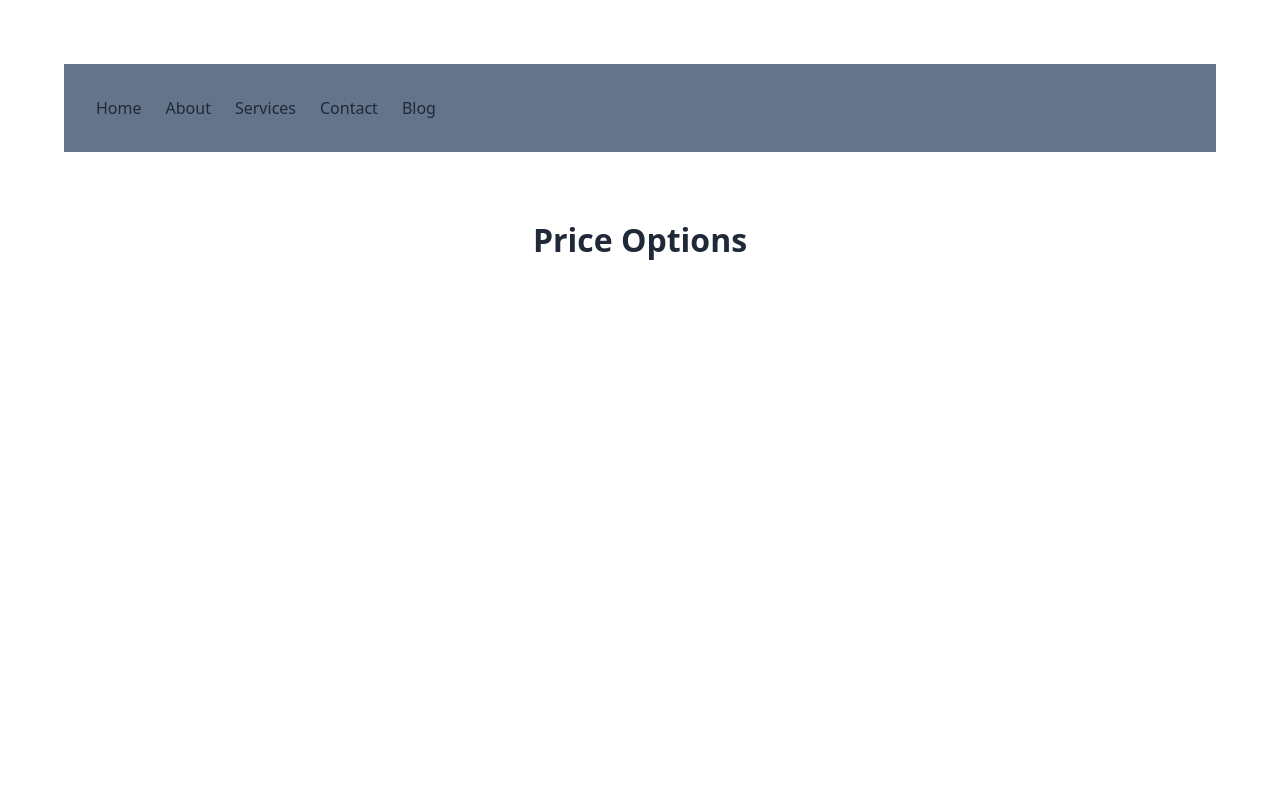
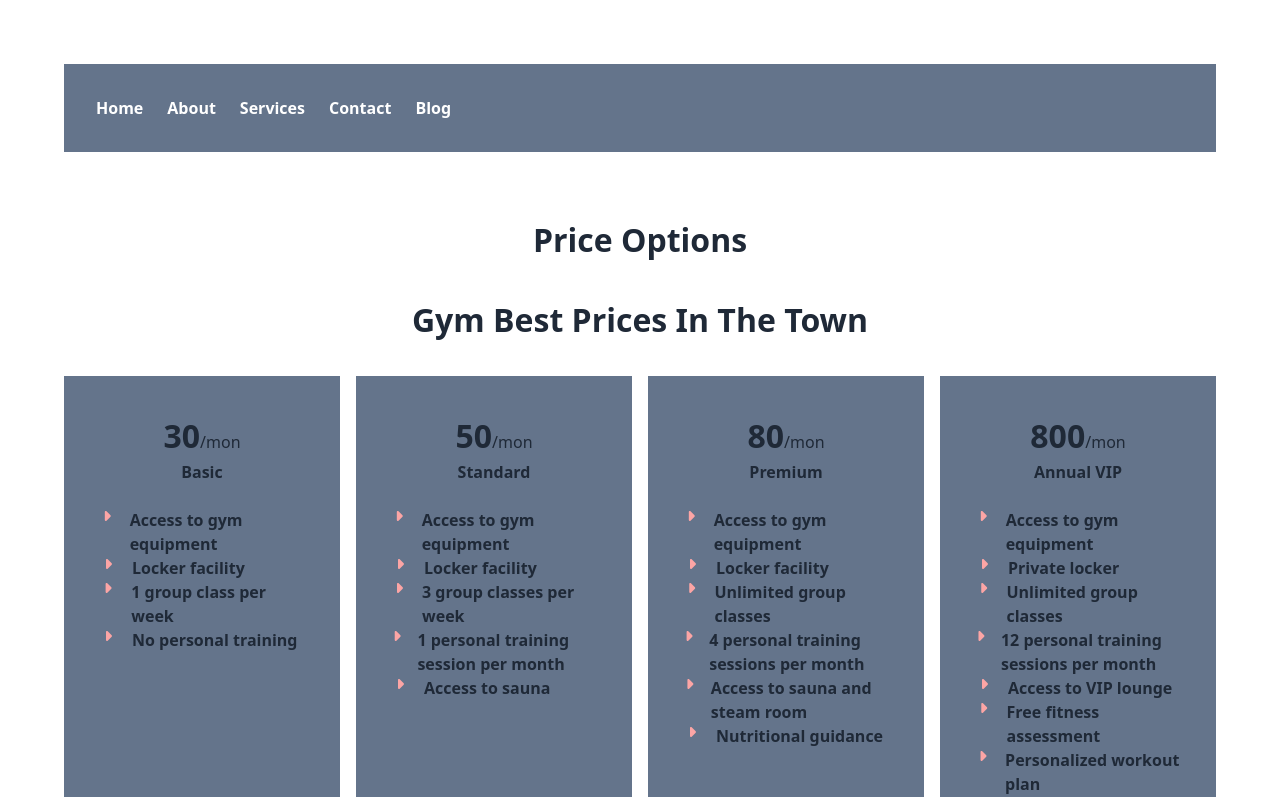
Before and after one commit to SheikhNegarSultana/price-options, a React (Vite) app: page / in a window 1280 px wide. Shown: the top 797 px of the page. Built offline with nearby package versions, Linux system fonts and the light colour scheme.

Commit message:
Price Card Added And Using Flex Grow

```diff
--- a/package.json
+++ b/package.json
@@ -23,7 +23,7 @@
     "autoprefixer": "^10.4.20",
     "daisyui": "^4.12.14",
     "eslint": "^9.13.0",
-    "eslint-plugin-react": "^7.37.1",
+    "eslint-plugin-react": "^7.37.2",
     "eslint-plugin-react-hooks": "^5.0.0",
     "eslint-plugin-react-refresh": "^0.4.13",
     "globals": "^15.11.0",
--- a/src/App.jsx
+++ b/src/App.jsx
@@ -1,5 +1,7 @@
+import React from 'react';
 import './App.css'
 import NavBar from './Components/NavBar/NavBar'
+import PriceOptions from './Components/PriceOptions/PriceOptions';
 // import DaisyUINav from './Components/DaisyUINav/DaisyUINav'
 
 function App() {
@@ -11,7 +13,8 @@ function App() {
     {/* <DaisyUINav></DaisyUINav> */}
 
     <NavBar></NavBar>
-      <h1 className=' mt-[4rem] font-extrabold text-[2rem] text-center text-pretty'> Price Options</h1>
+    <h1 className=' mt-[4rem] font-extrabold text-[2rem] text-center text-pretty'> Price Options</h1>
+    <PriceOptions></PriceOptions>
 
 
     </>
--- /dev/null
+++ b/src/Components/Feature/Feature.jsx
@@ -0,0 +1,18 @@
+import React from 'react';
+import PropTypes from 'prop-types';
+import { FaCaretRight } from "react-icons/fa6";
+
+const Feature = ({feature}) => {
+    return (
+        <div>
+            <h1 className=' flex text-[1rem] font-semibold gap-4 '> <FaCaretRight className=' text-red-300' />
+            {feature}
+            </h1>
+        </div>
+    );
+};
+
+Feature.propTypes ={
+    feature:PropTypes.array
+}
+export default Feature;
--- a/src/Components/Link/Link.jsx
+++ b/src/Components/Link/Link.jsx
@@ -1,3 +1,5 @@
+import React from 'react';
+
 import PropTypes from 'prop-types';
 
 
--- a/src/Components/NavBar/NavBar.jsx
+++ b/src/Components/NavBar/NavBar.jsx
@@ -28,7 +28,7 @@ const NavBar = () => {
 
         <ul className={`md:flex gap-6 absolute md:static
         ${ open ? ' top-[6rem] ' : ' -top-[18rem] ' }
-        bg-slate-500 p-8 duration-1000  `
+        bg-slate-500 p-8 duration-1000  text-white font-extrabold `
         } >
             {
                 routes.map( route =>
--- /dev/null
+++ b/src/Components/PriceOption/PriceOption.jsx
@@ -0,0 +1,37 @@
+import React from 'react';
+import PropTypes from 'prop-types';
+import Feature from '../Feature/Feature';
+
+const PriceOption = ({option}) => {
+    const{ name  , features, price} = option
+    return (
+        <div className=' bg-slate-500 p-9 flex flex-col  '>
+        <div className='text-center'>
+            <h1>
+                <span className=' text-[2rem] font-bold  '> {price}</span>
+                <span>/mon </span>
+            </h1>
+            <h2 className=' text-[1rem] font-semibold'>{name}</h2>
+        </div>
+
+            <div className=' mt-6 flex-grow '>
+            {
+                features.map( ( feature , index) =>
+                    <Feature
+                    key={index}
+                    feature={feature}
+                    ></Feature>
+                )
+            }
+            </div>
+
+        <button className=' mt-12 w-full bg-slate-950 p-[1rem] rounded-2xl text-white font-extrabold  hover:bg-red-300  '> Buy Now </button>
+
+        </div>
+    );
+};
+
+PriceOption.propTypes ={
+    option:PropTypes.object
+}
+export default PriceOption;
--- /dev/null
+++ b/src/Components/PriceOptions/PriceOptions.jsx
@@ -0,0 +1,80 @@
+import React from 'react';
+import PriceOption from '../PriceOption/PriceOption';
+
+const PriceOptions = () => {
+    const Prices = [
+        {
+          "id": 1,
+          "name": "Basic",
+          "price": 30,
+          "duration": "monthly",
+          "features": [
+            "Access to gym equipment",
+            "Locker facility",
+            "1 group class per week",
+            "No personal training"
+          ]
+        },
+        {
+          "id": 2,
+          "name": "Standard",
+          "price": 50,
+          "duration": "monthly",
+          "features": [
+            "Access to gym equipment",
+            "Locker facility",
+            "3 group classes per week",
+            "1 personal training session per month",
+            "Access to sauna"
+          ]
+        },
+        {
+          "id": 3,
+          "name": "Premium",
+          "price": 80,
+          "duration": "monthly",
+          "features": [
+            "Access to gym equipment",
+            "Locker facility",
+            "Unlimited group classes",
+            "4 personal training sessions per month",
+            "Access to sauna and steam room",
+            "Nutritional guidance"
+          ]
+        },
+        {
+          "id": 4,
+          "name": "Annual VIP",
+          "price": 800,
+          "duration": "annually",
+          "features": [
+            "Access to gym equipment",
+            "Private locker",
+            "Unlimited group classes",
+            "12 personal training sessions per month",
+            "Access to VIP lounge",
+            "Free fitness assessment",
+            "Personalized workout plan",
+            "Unlimited sauna and steam room access",
+            "Priority access to new facilities"
+          ]
+        }
+      ]
+
+    return (
+        <div>
+        <h1 className=' text-[2rem] font-extrabold text-center mt-[2rem]'> Gym Best Prices In The Town</h1>
+
+        <div className=' grid md:grid-cols-4 mt-[2rem] gap-4 mb-[2rem] '>
+        { Prices.map( option =>
+            <PriceOption
+            key={PriceOptions.id}
+            option={option}></PriceOption>)
+        }
+        </div>
+
+        </div>
+    );
+};
+
+export default PriceOptions;
--- /dev/null
+++ b/src/Components/yo.jsx
@@ -0,0 +1,11 @@
+import React from 'react';
+
+const yo = ({u}) => {
+    return (
+        <div>
+
+        </div>
+    );
+};
+
+export default yo;
```
Also changed, not shown: eslint.config.js (+10 -42 lines), src/Components/Link/k.jsx (added), 1 other file (tests, documents, lock files or other folders).
